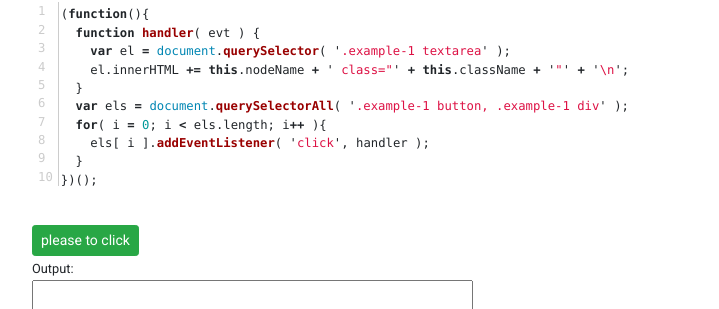
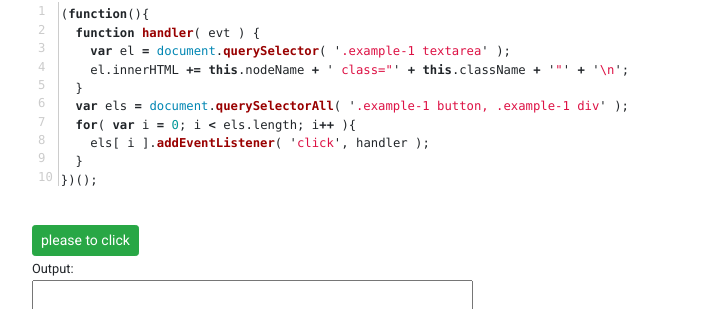
Before and after one commit to pacifisticuffs/pacifisticuffs.github.io, a Jekyll site: the page built from _posts/2018-03-06-frontend-questions-4-js.md, in a window 1280 px wide and 900 px high, scrolled down 583 px. Shown: the part 142-451 px from the top of the window, without its empty margins (53-772 px from the left). Built offline with Jekyll 4.4.1, drawn with Linux system fonts in a browser that asks for light colours; nearby versions of some CDN libraries.

Commit message:
Fixed some missing  statements

```diff
--- a/_posts/2018-03-06-frontend-questions-4-js.md
+++ b/_posts/2018-03-06-frontend-questions-4-js.md
@@ -31,7 +31,7 @@ In this post I'm going to work through some of the JS questions posed in the [Fr
     el.innerHTML += this.nodeName + ' class="' + this.className + '"' + '\n';
   }
   var els = document.querySelectorAll( '.example-1 button, .example-1 div' );
-  for( i = 0; i < els.length; i++ ){
+  for( var i = 0; i < els.length; i++ ){
     els[ i ].addEventListener( 'click', handler );
   }
 })();
@@ -52,7 +52,7 @@ In this post I'm going to work through some of the JS questions posed in the [Fr
     el.innerHTML += this.nodeName + ' class="' + this.className + '"' + '\n';
   }
   var els = document.querySelectorAll( '.example-1 button, .example-1 span' );
-  for( i = 0; i < els.length; i++ ){
+  for( var i = 0; i < els.length; i++ ){
     els[ i ].addEventListener( 'click', handler );
   }
 })();
@@ -82,7 +82,7 @@ if ( this.nodeName == 'BUTTON' ) {
       el.innerHTML += this.nodeName + ' class="' + this.className + '"' + '\n';
     }
   var els = document.querySelectorAll( '.example-2 button, .example-2 span' );
-  for( i = 0; i < els.length; i++ ){
+  for( var i = 0; i < els.length; i++ ){
     els[ i ].addEventListener( 'click', handler );
   }
 })();
```
